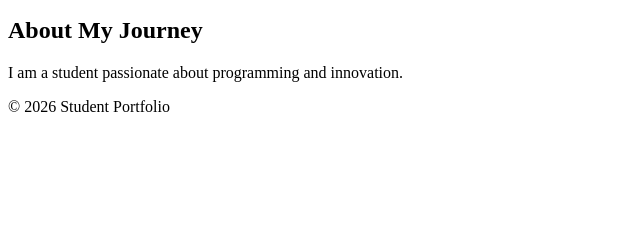
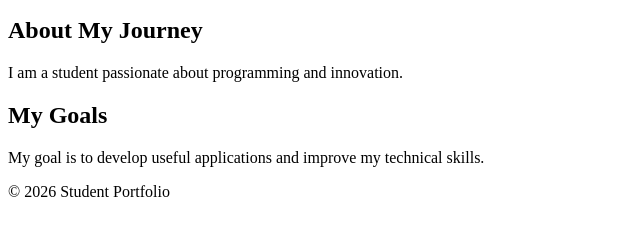
Before and after one commit to harshinipolisetty/Git_Workflow_Assignment, a plain HTML site: page index.html in a window 1280 px wide. Shown: the part 101-336 px from the top of the page, without its empty margins (0-640 px from the left). Drawn offline with Linux system fonts and the light colour scheme.

Commit message:
Expand portfolio with personal goals

```diff
--- a/index.html
+++ b/index.html
@@ -16,6 +16,10 @@
     <main>
         <h2>About My Journey</h2>
         <p>I am a student passionate about programming and innovation.</p>
+        <section>
+            <h2>My Goals</h2>
+            <p>My goal is to develop useful applications and improve my technical skills.</p>
+        </section>
     </main>
 
     <footer>
```
